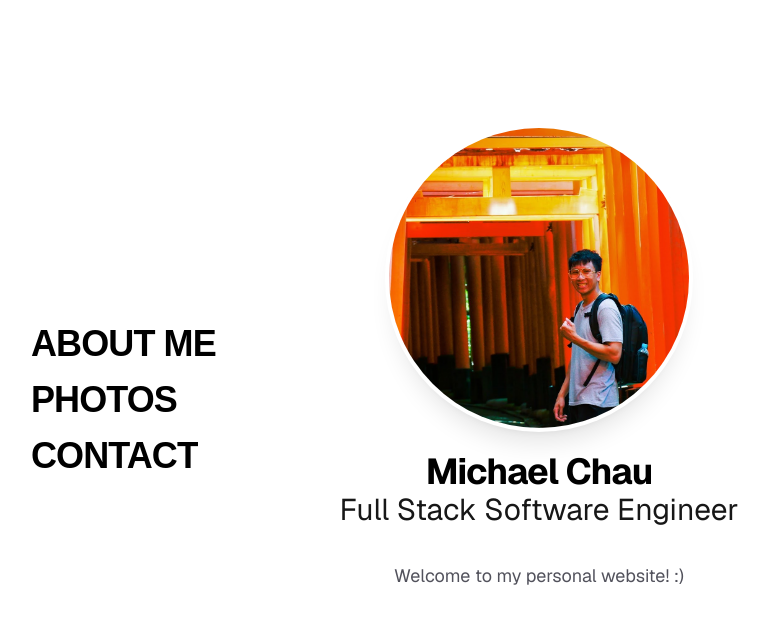
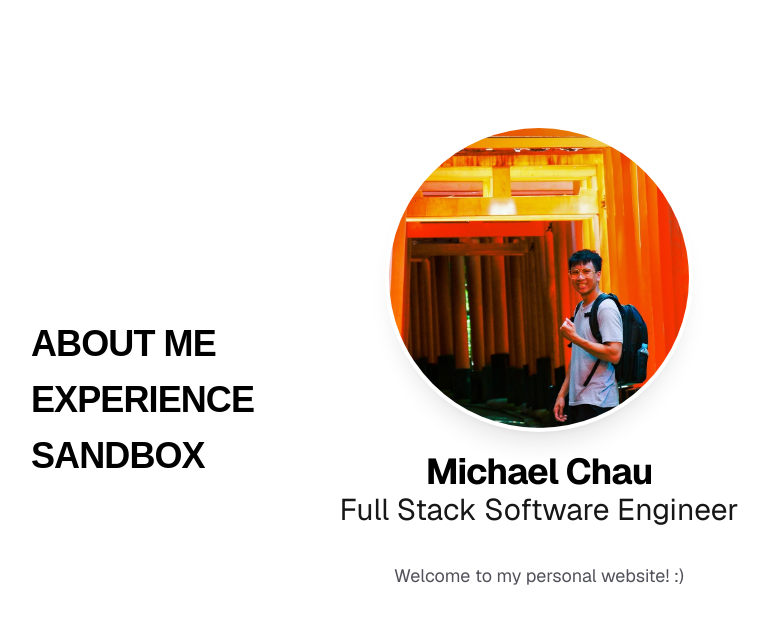
Before and after one commit to wyznozy/Portfolio, a Next.js app: page /Portfolio/ in a window 1280 px wide. Shown: the top 624 px of the page, without its empty margins (101-870 px from the left). Built offline with nearby package versions, Linux system fonts and the light colour scheme.

Commit message:
About me functionality update

```diff
--- /dev/null
+++ b/app/components/ProfileCircle.tsx
@@ -0,0 +1,23 @@
+"use client";
+
+import { motion } from "framer-motion"
+import Image from "next/image";
+
+export function ProfileCircle() {
+  return (
+    <motion.div
+      className="flex flex-col items-center gap-5"
+      initial={{ y: "-100vh", opacity: 0 }}
+      animate={{ y: 0, opacity: 1 }}
+      transition={{ type: "spring", stiffness: 60, damping: 18, restSpeed: 0.5, restDelta: 0.01, delay: 0.1 }}
+    >
+      <div className="w-75 h-75 rounded-full overflow-hidden shadow-xl ring-4 ring-white dark:ring-zinc-800">
+        <Image src={`${process.env.NEXT_PUBLIC_BASE_PATH ?? ""}/profile.jpg`} alt="Profile" width={300} height={300} className="object-cover w-full h-full" />
+      </div>
+      <div className="flex flex-col items-center mt-1">
+        <h1 className="text-4xl font-bold tracking-tight text-black dark:text-white">Michael Chau</h1>
+        <h2 className="text-3xl">Full Stack Software Engineer</h2>
+      </div>
+    </motion.div>
+  );
+}
--- /dev/null
+++ b/app/components/SocialsSection.tsx
@@ -0,0 +1,25 @@
+"use client";
+
+import { motion } from "framer-motion"
+import Image from "next/image";
+
+export function SocialsSection() {
+  return (
+    <motion.div
+      className="flex w-75 mt-auto flex-col items-center gap-4"
+      initial={{ y: "100vh", opacity: 0 }}
+      animate={{ y: 0, opacity: 1 }}
+      transition={{ type: "spring", stiffness: 60, damping: 18, restSpeed: 0.5, restDelta: 0.01, delay: 0.1 }}
+    >
+      <div className="flex flex-row w-full items-center justify-between text-center">
+        <a className="inline-flex" href="https://www.linkedin.com/in/michaelanhchau/" target="_blank" rel="noopener noreferrer">
+          <Image src={`${process.env.NEXT_PUBLIC_BASE_PATH ?? ""}/linkedin.png`} alt="LinkedIn" width={40} height={40} className="object-contain w-12 h-12" />
+        </a>
+
+        <a className="inline-flex" href="https://github.com/wyznozy" target="_blank" rel="noopener noreferrer">
+          <Image src={`${process.env.NEXT_PUBLIC_BASE_PATH ?? ""}/github.png`} alt="GitHub" width={40} height={40} className="object-contain w-12 h-12" />
+        </a>
+      </div>
+    </motion.div>
+  );
+}
--- a/app/page.tsx
+++ b/app/page.tsx
@@ -1,55 +1,15 @@
 "use client";
 
-import Image from "next/image";
-import { useRouter } from "next/navigation"
-import { motion, useScroll } from "framer-motion"
+import { motion, useScroll, useMotionValueEvent  } from "framer-motion"
 import { useState } from "react"
+import { ProfileCircle } from "./components/ProfileCircle";
+import { SocialsSection } from "./components/SocialsSection";
 
-function ProfileCircle() {
-  return (
-    <motion.div
-      className="flex flex-col items-center gap-5"
-      initial={{ y: "-100vh", opacity: 0 }}
-      animate={{ y: 0, opacity: 1 }}
-      transition={{ type: "spring", stiffness: 60, damping: 18, restSpeed: 0.5, restDelta: 0.01, delay: 0.1 }}
-    >
-      <div className="w-75 h-75 rounded-full overflow-hidden shadow-xl ring-4 ring-white dark:ring-zinc-800">
-        <Image src={`${process.env.NEXT_PUBLIC_BASE_PATH ?? ""}/profile.jpg`} alt="Profile" width={300} height={300} className="object-cover w-full h-full" />
-      </div>
-      <div className="flex flex-col items-center mt-1">
-        <h1 className="text-4xl font-bold tracking-tight text-black dark:text-white">Michael Chau</h1>
-        <h2 className="text-3xl">Full Stack Software Engineer</h2>
-      </div>
-    </motion.div>
-  );
-}
-
-function ContentSquare() {
-  return (
-    <motion.div
-      className="flex w-75 mt-auto flex-col items-center gap-4"
-      initial={{ y: "100vh", opacity: 0 }}
-      animate={{ y: 0, opacity: 1 }}
-      transition={{ type: "spring", stiffness: 60, damping: 18, restSpeed: 0.5, restDelta: 0.01, delay: 0.1 }}
-    >
-      <div className="flex flex-row w-full items-center justify-between text-center">
-
-        <a className="inline-flex" href="https://www.linkedin.com/in/michaelanhchau/" target="_blank" rel="noopener noreferrer">
-          <Image src={`${process.env.NEXT_PUBLIC_BASE_PATH ?? ""}/linkedin.png`} alt="LinkedIn" width={40} height={40} className="object-contain w-12 h-12" />
-        </a>
-
-        <a  className="inline-flex" href="https://github.com/wyznozy" target="_blank" rel="noopener noreferrer">
-          <Image src={`${process.env.NEXT_PUBLIC_BASE_PATH ?? ""}/github.png`} alt="GitHub" width={40} height={40} className="object-contain w-12 h-12" />
-        </a>
-      </div>
-    </motion.div>
-  );
-}
 
 const navItems = [
-  { number: "01", label: "ABOUT ME" },
-  { number: "02", label: "PHOTOS" },
-  { number: "03", label: "CONTACT" },
+  { label: "ABOUT ME" , key: "AboutMeSection"},
+  { label: "EXPERIENCE", key: "ExperienceSection" },
+  { label: "SANDBOX", key: "SandboxSection" },
 ]
 
 function NavMenu() {
@@ -64,14 +24,13 @@ function NavMenu() {
           animate={{ opacity: hovered === null || hovered === item.label ? 1 : 0.3 }}
           transition={{ duration: 0.2 }}
           className="flex items-center gap-4 cursor-pointer overflow-hidden py-1"
-        >
+          onClick={()=> document.getElementById(item.key)?.scrollIntoView({ behavior: "smooth"})}>
           <div className="overflow-hidden">
             <motion.span
               className="block text-4xl font-bold text-black dark:text-white tracking-tight"
               initial={{ y: 0 }}
               whileHover={{ y: -4 }}
-              transition={{ type: "spring", stiffness: 300, damping: 20 }}
-            >
+              transition={{ type: "spring", stiffness: 300, damping: 20 }}>
               {item.label}
             </motion.span>
           </div>
@@ -81,23 +40,27 @@ function NavMenu() {
   )
 }
 
+
+
 export default function Home() {
-  const router = useRouter();
+  // const router = useRouter();
   const { scrollYProgress } = useScroll();
 
-  function homeBtnClicked() {
-    router.push("/mynextpage");
-  }
+  useMotionValueEvent(scrollYProgress, "change", (value) => {
+      console.log(value) // now you get 0, 0.1, 0.5 etc.
+  })
 
   return (
     <>
+
+
       <div className="fixed left-25 top-0 h-screen flex items-center pl-8 z-50">
         <NavMenu />
       </div>
 
 
       <div className="flex flex-col items-center bg-zinc-50 font-sans dark:bg-black">
-        <main className="flex w-full min-h-screen mx-auto flex-col items-center gap-8 py-32 px-16 bg-white dark:bg-black ">
+        <main id="AboutMeSection" className="flex w-full min-h-screen mx-auto flex-col items-center gap-8 py-32 px-16 bg-white dark:bg-black ">
           <ProfileCircle />
 
           <motion.p
@@ -110,14 +73,17 @@ export default function Home() {
             Welcome to my personal website! :)
           </motion.p>
 
-            <ContentSquare />
+          <SocialsSection />
+
         </main>
       </div>
 
-
-      <div className="flex flex-col min-h-screen items-center bg-zinc-50 font-sans dark:bg-blue-950">
+      <div id="ExperienceSection" className="flex flex-col min-h-screen items-center bg-zinc-50 font-sans dark:bg-blue-950">
       </div>
 
+
+      <div id="SandboxSection" className="flex flex-col min-h-screen items-center bg-zinc-50 font-sans dark:bg-green-900">
+      </div>
     </>
   );
 }
```
